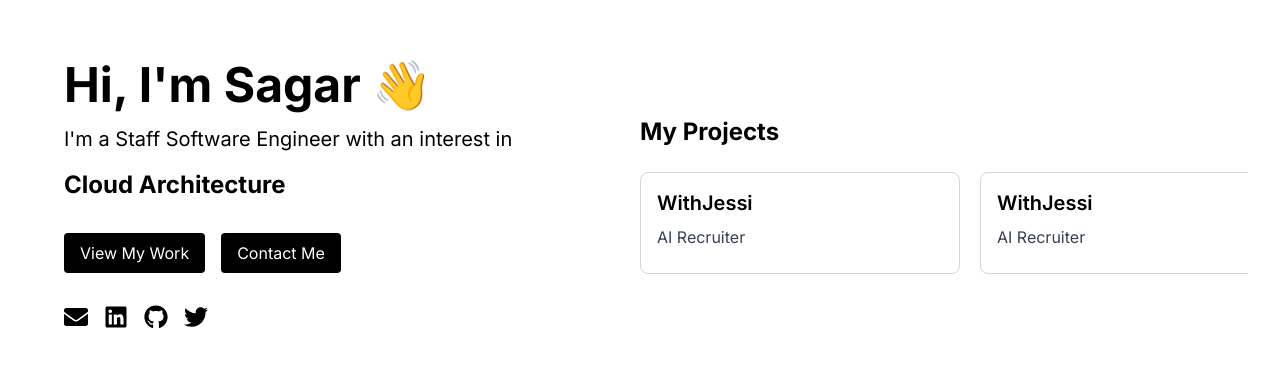
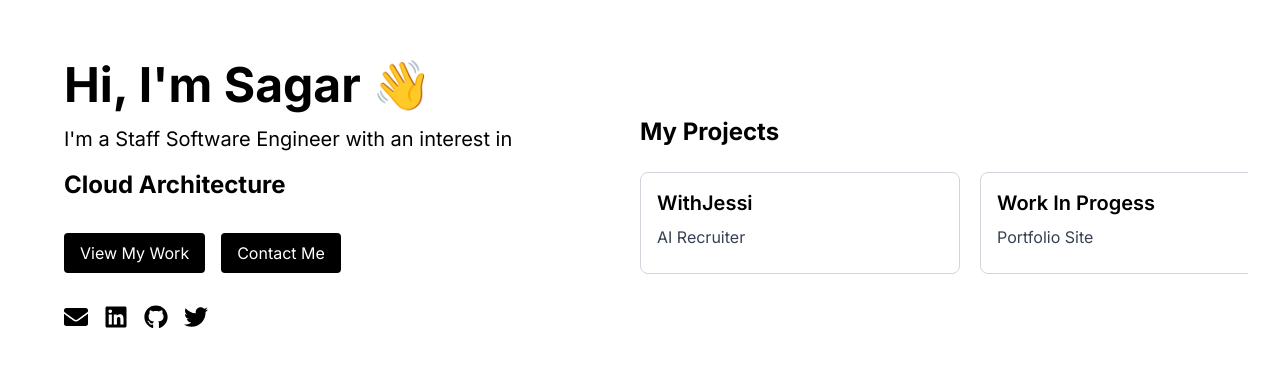
Before and after one commit to sagars01/sagar_codes_portfolio, a Next.js app: page / in a window 1280 px wide. Shown: the part 205-572 px from the top of the page. Built offline with nearby package versions, Linux system fonts and the light colour scheme; no server answers.

Commit message:
some more commits and next commit will be days later when I wish

```diff
--- a/src/app/components/common/constants/landingPage.js
+++ b/src/app/components/common/constants/primaryUserProfileData.js
@@ -50,14 +50,16 @@ export default {
             },
             {
                 "id": '1',
-                "name": "WithJessi",
-                "highlightText": "AI Recruiter",
-                "url": "https://withjessi.com"
-            },
+                "name": "Work In Progess",
+                "highlightText": "Portfolio Site",
+                "url": "https://sagarmoy.work"
+            }
+        ],
+        "blogs": [
             {
                 "id": '1',
-                "name": "WithJessi",
-                "highlightText": "AI Recruiter",
+                "name": "PostgreSQL",
+                "highlightText": 'Learn PostgreSQL',
                 "url": "https://withjessi.com"
             }
         ]
--- a/src/app/components/landingPage/HeroText.js
+++ b/src/app/components/landingPage/HeroText.js
@@ -2,7 +2,7 @@
 import React, { useState, useEffect } from 'react';
 import { motion, AnimatePresence } from 'framer-motion';
 import { FaEnvelope, FaPhone, FaLinkedin, FaGithub, FaTwitter, FaYoutube } from 'react-icons/fa';
-import constants from '../common/constants/landingPage';
+import constants from '../common/constants/primaryUserProfileData';
 
 const iconsMap = {
     email: <FaEnvelope />,
--- a/src/app/components/landingPage/Work.js
+++ b/src/app/components/landingPage/Work.js
@@ -1,6 +1,6 @@
 import React, { useEffect, useState } from 'react';
 import axios from 'axios';
-import constants from '../common/constants/landingPage';
+import constants from '../common/constants/primaryUserProfileData';
 
 const WorkSection = () => {
     const [ogData, setOgData] = useState({});
@@ -28,7 +28,7 @@ const WorkSection = () => {
                     {projects.map((project) => (
                         <div key={project.id} className="flex-none border border-gray-300 rounded-lg p-4 w-80">
                             {ogData[project.url] && (
-                                <img src={ogData[project.url].ogImage} alt={project.name} className="w-full rounded-lg mb-4" />
+                                <img src={ogData[project.url].ogImage} alt={project.name} className="w-full rounded-lg mb-4 h-40" />
                             )}
                             <a href={project.url} target='_blank'>
                                 <h3 className="text-xl font-semibold mb-2">{project.name}</h3>
```
